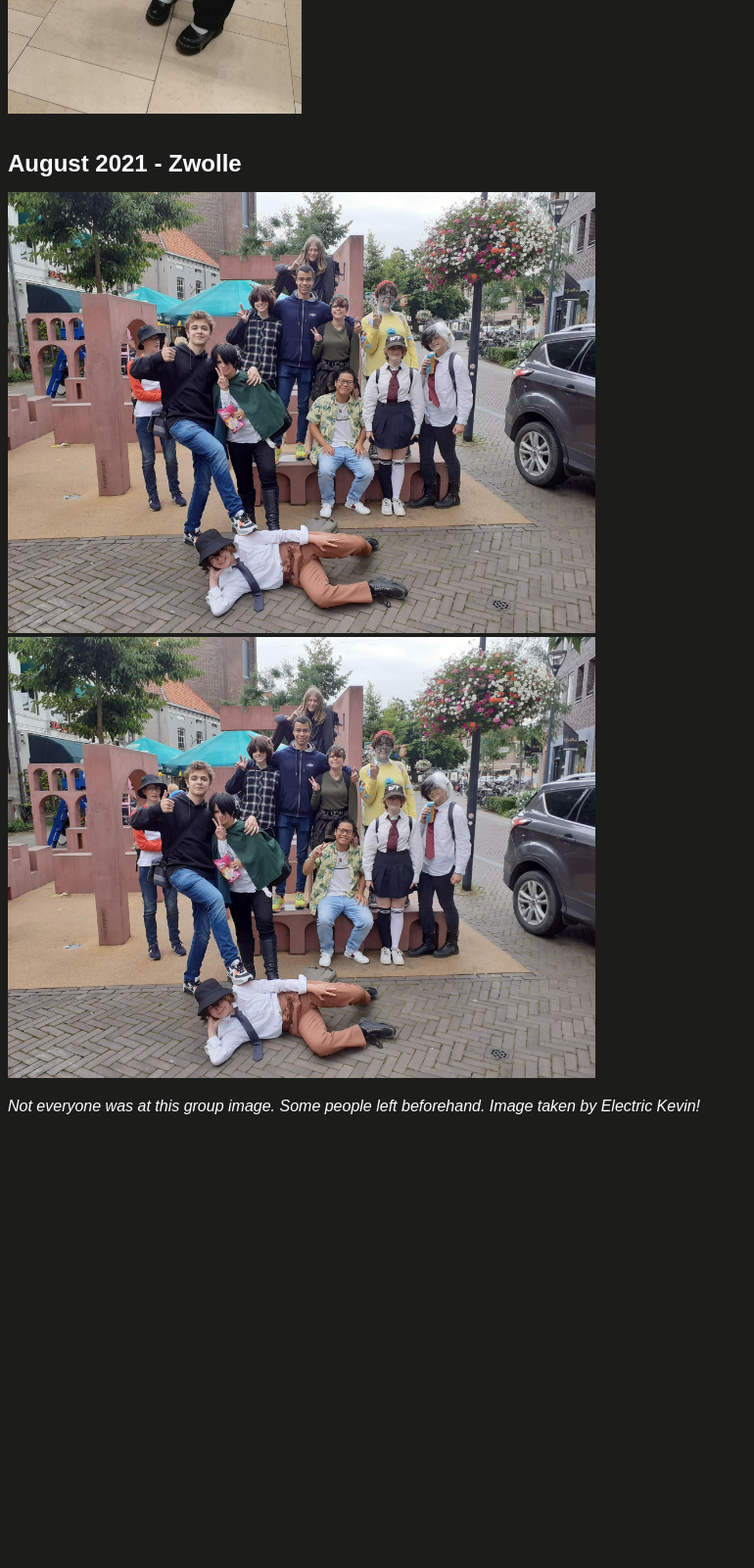
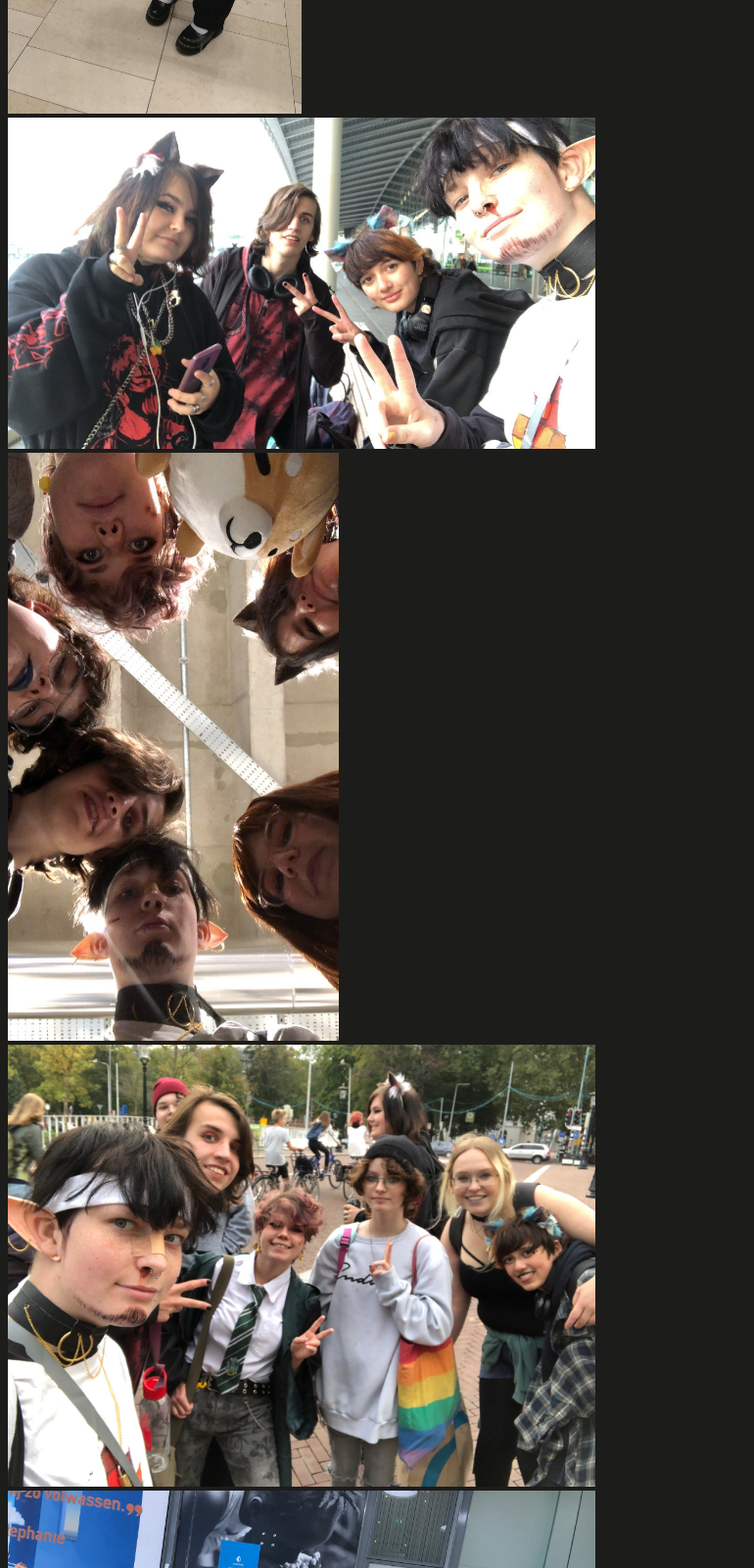
Before and after one commit to quinnyh/kevin-cult, a plain HTML site: page meetup-media_EN.html in a window 1280 px wide. Shown: the part 1860-3460 px from the top of the page at 98% size, without its empty margins (0-770 px from the left). Before the commit the page ends 3014 px from the top, so only its background shows below. Drawn offline with Linux system fonts and the light colour scheme.

Commit message:
Update meetup-media_EN.html

```diff
--- a/meetup-media_EN.html
+++ b/meetup-media_EN.html
@@ -12,6 +12,10 @@
         <input type="image" src="img/october_utrecht_2021/00001.jpg" width="auto" height="600"><br>
         <input type="image" src="img/october_utrecht_2021/00002.jpg" width="auto" height="600"><br>
         <input type="image" src="img/october_utrecht_2021/00003.jpg" width="auto" height="600"><br>
+        <input type="image" src="img/october_utrecht_2021/00004.jpg" width="600" height="auto"><br>
+		<input type="image" src="img/october_utrecht_2021/00005.jpg" width="auto" height="600"><br>
+		<input type="image" src="img/october_utrecht_2021/00006.jpg" width="600" height="auto"><br>
+		<input type="image" src="img/october_utrecht_2021/00007.jpg" width="600" height="auto"><br>
         <br />
         <h2>August 2021 - Zwolle</h2>
         <input type="image" src="img/august_zwolle_2021/KC_AUG21_Zwolle-001.jpg" width="600" height="auto"><br>
```
